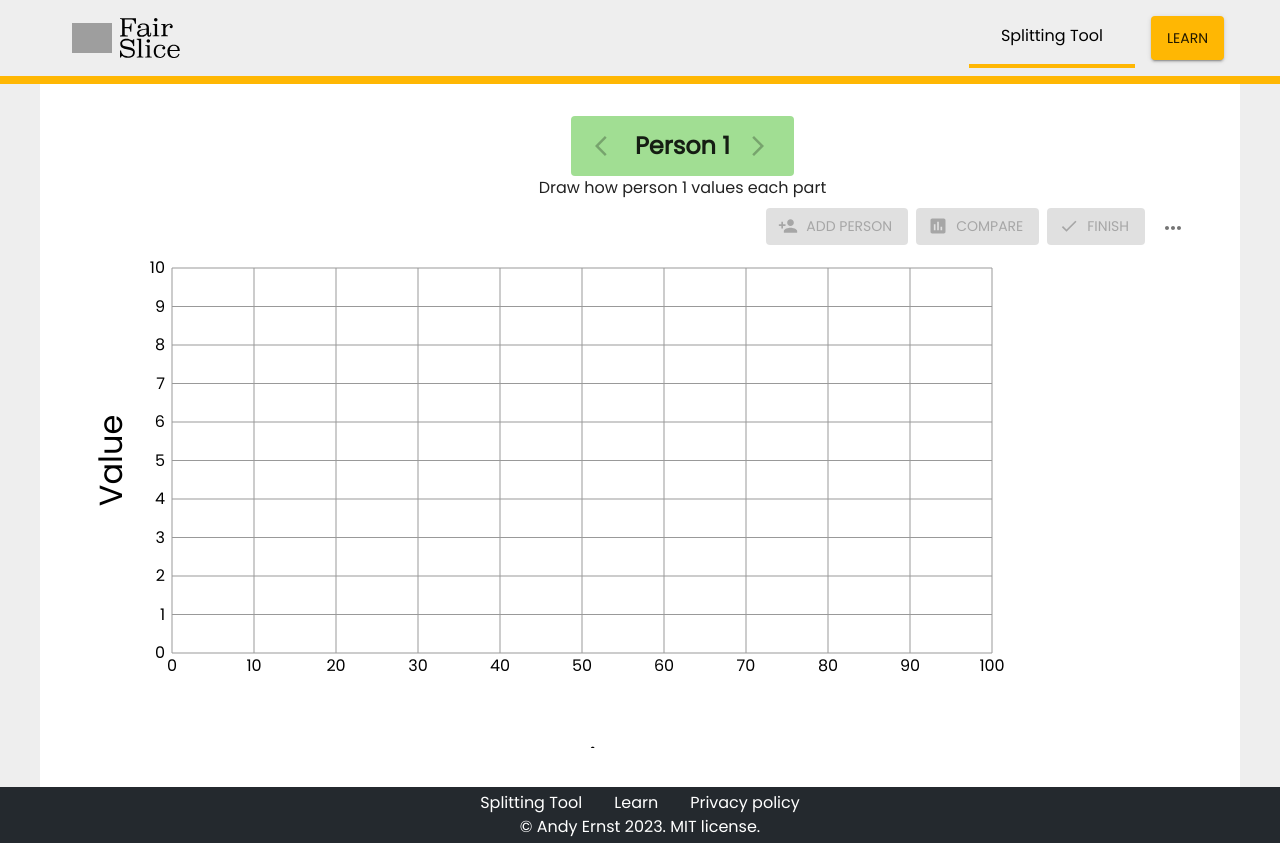
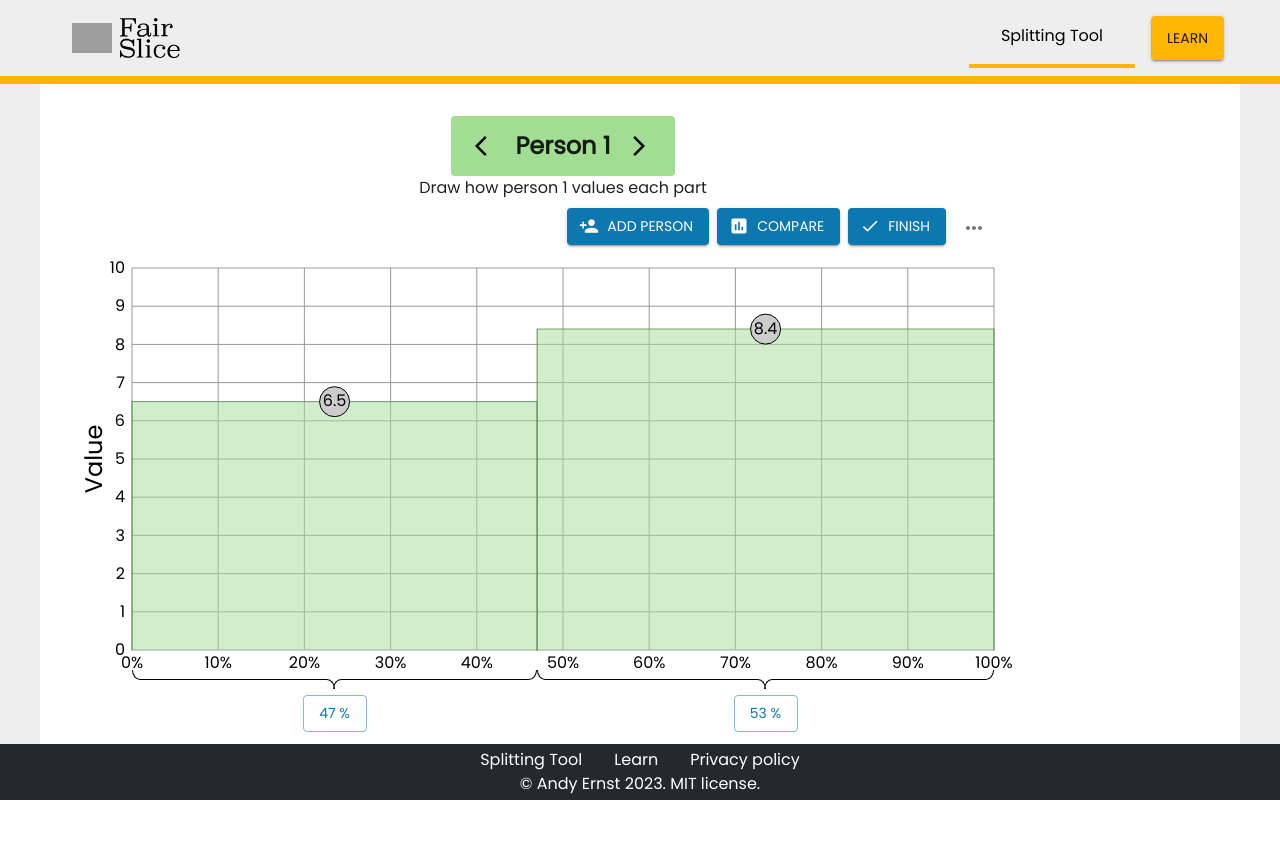
Before and after one commit to yongtenglei/cake, a React (Create React App) app: page /graph in a window 1280 px wide. After the commit the page ends 800 px from the top, so only its background shows below. Built offline with nearby package versions, Linux system fonts and the light colour scheme; grey boxes are pictures that could not be loaded.

Commit message:
refactor graph

```diff
--- a/src/Graph/Graph.tsx
+++ b/src/Graph/Graph.tsx
@@ -10,8 +10,8 @@ import { GraphContext } from './GraphContext'
 import { isDrawingComplete } from './graphUtils'
 import {
   AlgoName,
-  height,
-  width,
+  defaultGraphHeight,
+  defaultGraphWidth,
   getInnerWidth,
   getInnerHeight,
   defaultCakeSize,
@@ -67,16 +67,16 @@ export const Graph = () => {
   const cakeSize = defaultCakeSize
   const yScale = scaleLinear()
     .domain([0, 10])
-    .range([getInnerHeight(height), 0])
+    .range([getInnerHeight(defaultGraphHeight), 0])
     .nice()
   const xScale = scaleLinear()
     .domain([0, cakeSize])
-    .range([0, getInnerWidth(width)])
+    .range([0, getInnerWidth(defaultGraphWidth)])
     .nice()
 
   const [algoResults, setAlgoResults] = useState<Slice[] | []>(null)
-  // const [preferences, setPreferences] = useState<Preferences>(temp)
-  const [preferences, setPreferences] = useState<Preferences>([[]])
+  const [preferences, setPreferences] = useState<Preferences>(temp)
+  // const [preferences, setPreferences] = useState<Preferences>([[]])
   const setNewData = (pref: Preferences) => {
     setPreferences(pref)
     setCurrentAgent(1)
@@ -129,11 +129,11 @@ export const Graph = () => {
         yScale,
         xScale,
         currentAgent,
-        height,
-        width,
+        height: defaultGraphHeight,
+        width: defaultGraphWidth,
       }}
     >
-      <Stack>
+      <Stack sx={{ width: defaultGraphWidth }}>
         <GraphHeader
           totalAgents={preferences.length}
           isComplete={isComplete}
--- a/src/Graph/GraphContext.ts
+++ b/src/Graph/GraphContext.ts
@@ -1,6 +1,6 @@
 import { createContext } from 'react'
 import { ScaleLinear, scaleLinear } from 'd3'
-import { height, width } from './graphConstants'
+import { defaultGraphHeight, defaultGraphWidth } from './graphConstants'
 
 interface Graph {
   yScale: ScaleLinear<number, number, never>
@@ -14,6 +14,6 @@ export const GraphContext = createContext<Graph>({
   yScale: scaleLinear(),
   xScale: scaleLinear(),
   currentAgent: 0,
-  height: height,
-  width: width,
+  height: defaultGraphHeight,
+  width: defaultGraphWidth,
 })
--- a/src/Graph/components/Axes.tsx
+++ b/src/Graph/components/Axes.tsx
@@ -3,14 +3,13 @@ import {
   tickOffset,
   getInnerHeight,
   getInnerWidth,
-  xAxisLabelOffset,
   yAxisLabelOffset,
 } from '../graphConstants'
 import { GraphContext } from '../GraphContext'
 
 const gridColor = '#999'
 const labelColor = 'black'
-const labelSize = '32px'
+const labelSize = '24px'
 
 export const AxisLeft = () => {
   const { yScale, width, height } = useContext(GraphContext)
@@ -56,7 +55,7 @@ export const AxisBottom = () => {
   const innerWidth = getInnerWidth(width)
   return (
     <>
-      <text
+      {/* <text
         className="axis-label"
         x={innerWidth / 2}
         y={innerHeight + xAxisLabelOffset}
@@ -65,7 +64,7 @@ export const AxisBottom = () => {
         style={{ fontSize: labelSize }}
       >
         Portion
-      </text>
+      </text> */}
       {xScale.ticks().map((tickValue) => (
         <g
           className="tick"
@@ -79,7 +78,7 @@ export const AxisBottom = () => {
             y={innerHeight + tickOffset}
             fill={labelColor}
           >
-            {tickValue}
+            {tickValue}%
           </text>
         </g>
       ))}
--- a/src/Graph/components/Bracket/ValueBrackets.tsx
+++ b/src/Graph/components/Bracket/ValueBrackets.tsx
@@ -8,7 +8,8 @@ import { BracketContainer } from './BracketContainer'
 const styles = {
   position: 'relative',
   left: margin.left,
-  top: 15 - margin.bottom,
+  bottom: 5,
+  width: 'fit-content',
 }
 
 interface ValueBracketsProps {
--- a/src/Graph/components/CompareViewGraph.tsx
+++ b/src/Graph/components/CompareViewGraph.tsx
@@ -1,7 +1,7 @@
 import React, { useContext, useState } from 'react'
 import { Stack, Box } from '@mui/material'
 import { scaleLinear } from 'd3'
-import { getInnerWidth, width, margin } from '../graphConstants'
+import { getInnerWidth, defaultGraphWidth, margin } from '../graphConstants'
 import { getAgentColor } from '../../constants'
 import { AxisLeft, AxisBottom } from './Axes'
 import { Segments } from './Segments'
@@ -26,7 +26,7 @@ export const CompareViewGraph = ({
   const yScale = scaleLinear().domain([0, 10]).range([graphHeight, 0]).nice()
   const xScale = scaleLinear()
     .domain([0, cakeSize])
-    .range([0, getInnerWidth(width)])
+    .range([0, getInnerWidth(defaultGraphWidth)])
     .nice()
 
   return (
--- a/src/Graph/components/_CompareViewGraph.tsx
+++ b/src/Graph/components/_CompareViewGraph.tsx
@@ -1,6 +1,6 @@
 import React, { useState } from 'react'
 import { Stack, Box } from '@mui/material'
-import { height, width, margin } from '../graphConstants'
+import { defaultGraphHeight, defaultGraphWidth, margin } from '../graphConstants'
 import { getAgentColor } from '../../constants'
 import { AxisLeft, AxisBottom } from './Axes'
 import { Segments } from './Segments'
@@ -23,7 +23,7 @@ export const CompareViewGraph = ({ preferences }: CompareViewGraphProps) => {
   return (
     <Stack direction="row" spacing={1}>
       <div>
-        <svg width={width} height={height}>
+        <svg width={defaultGraphWidth} height={defaultGraphHeight}>
           <g transform={`translate(${margin.left},${margin.top})`}>
             <AxisBottom />
             <AxisLeft />
--- a/src/Graph/graphConstants.ts
+++ b/src/Graph/graphConstants.ts
@@ -1,15 +1,15 @@
 export const MAX_AGENTS = 3
 
 // Spacing
-export const width = 960
-export const height = 500
-// Unfortunately, the graph code draws things inside its own margin,
-// so `bottom` and `left` are larger to accomodate
-export const margin = { top: 20, right: 15, bottom: 120, left: 100 }
-export const xAxisLabelOffset = 118
-export const yAxisLabelOffset = 50
-export const getInnerWidth = (height: number) => height - margin.top - margin.bottom
-export const getInnerHeight = (width: number) => width - margin.left - margin.right
+export const defaultGraphWidth = 940
+export const defaultGraphHeight = 420
+// Unfortunately, the graph svg needs margin for labels and drawing things
+// a bit outside the normal graph area. We have to calculate for this in many places.
+// `bottom` and `left` are large to allow for the labels.
+export const margin = { top: 20, right: 18, bottom: 18, left: 60 }
+export const yAxisLabelOffset = 30
+export const getInnerHeight = (height: number) => height - margin.top - margin.bottom
+export const getInnerWidth = (width: number) => width - margin.left - margin.right
 
 export const tickOffset = 7
 export const defaultCakeSize = 100
```
